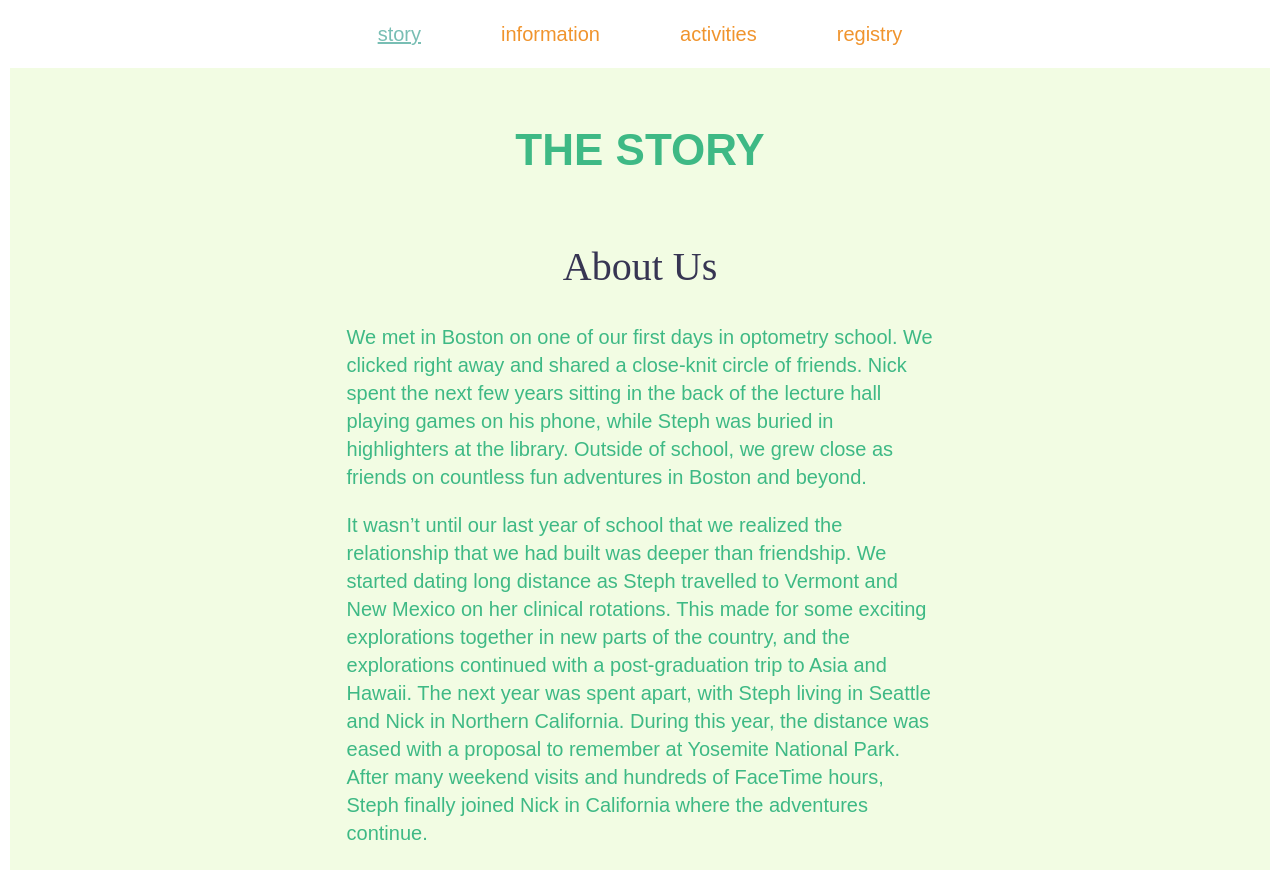
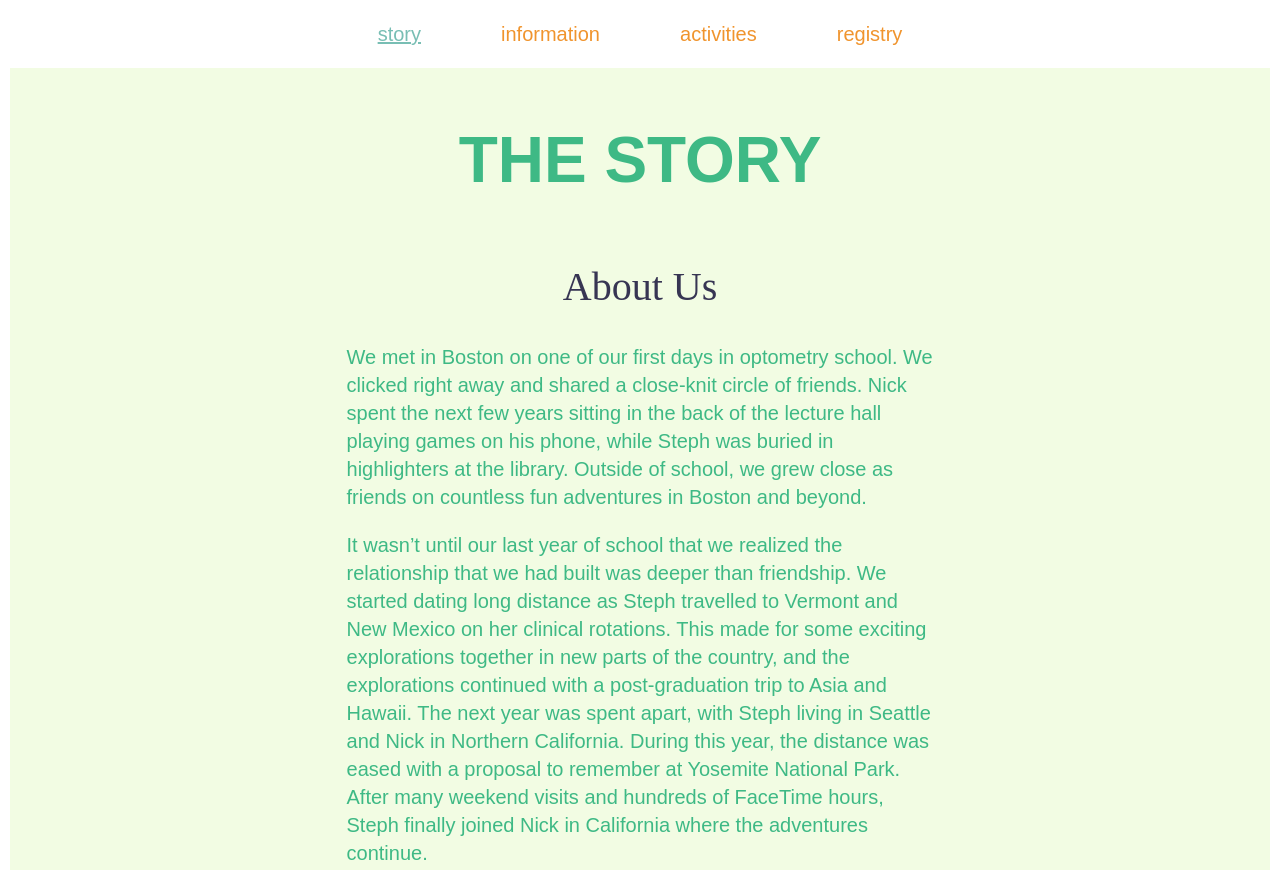
Before and after one commit to shannpersand/stephandnick, a plain HTML site: page story.html in a window 1280 px wide. Shown: the top 870 px of the page. Drawn offline with nearby package versions, Linux system fonts and the light colour scheme.

Commit message:
edit title

```diff
--- a/css/main.css
+++ b/css/main.css
@@ -249,7 +249,6 @@ h5.address {
 }
 
 .selfies li {
-  background-color: blue;
   display: inline-block;
   float: left;
   width: 25%;
@@ -313,6 +312,10 @@ footer a {
 
   iframe {
     height: 600px;
+  }
+
+  h1 {
+    font-size: 4em;
   }
 }
 
```
